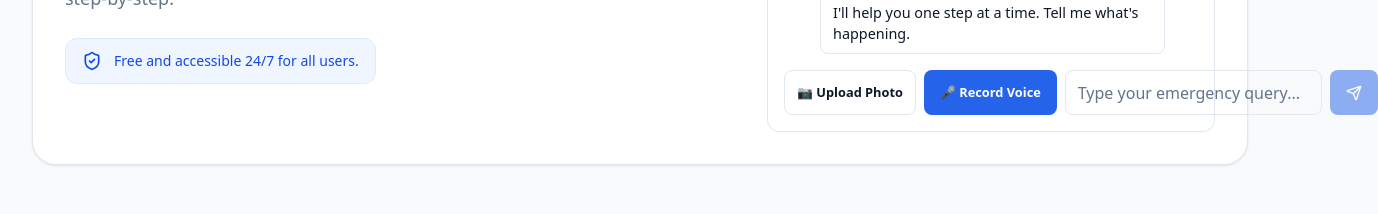
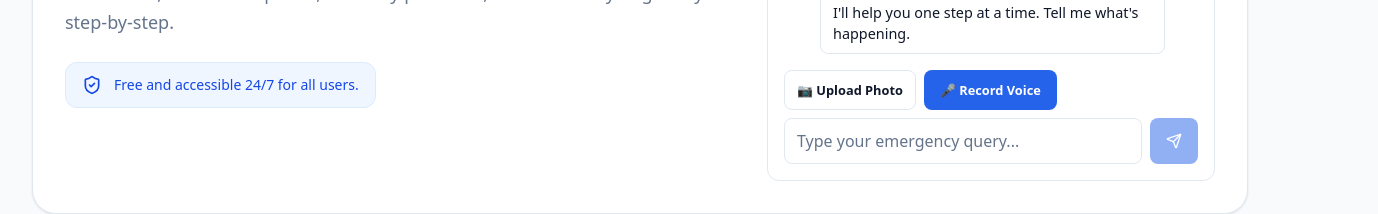
Before and after one commit to diyonixdev/urbansafe, a Next.js app: page / in a window 1280 px wide. Shown: the part 1001-1215 px from the top of the page, 1378 px wide, since content can reach past the window. Built offline with nearby package versions, Linux system fonts and the light colour scheme; no server answers.

Commit message:
fix: resolve AI assistant input field overflow on landing page

```diff
--- a/src/app/globals.css
+++ b/src/app/globals.css
@@ -938,10 +938,12 @@ button {
 .em-chatbot-input {
   display: flex;
   gap: 0.5rem;
+  flex-wrap: wrap;
 }
 
 .em-chatbot-input input {
-  flex: 1;
+  flex: 1 1 150px;
+  min-width: 0;
   padding: 0.6rem 0.75rem;
   border: 1px solid var(--border);
   border-radius: 0.5rem;
```
